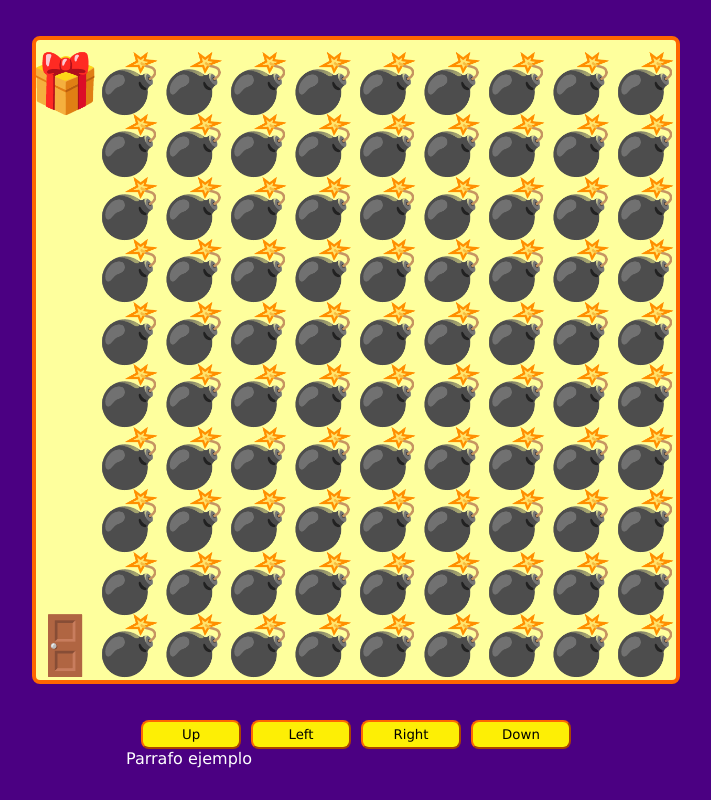
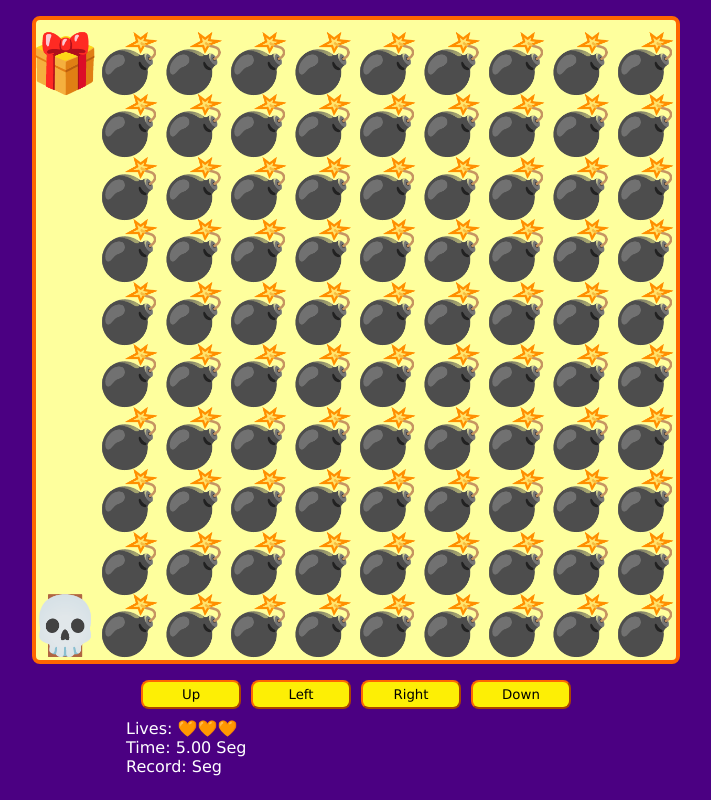
Before and after one commit to jjgomeza22/VideoGame-WhitJS, a plain HTML site: page public/index.html in a window 1280 px wide. Shown: the whole page, without its empty margins (284-995 px from the left). Drawn offline with Linux system fonts and the light colour scheme; files whose address does not match are found by name.

Commit message:
finished game

```diff
--- a/public/index.html
+++ b/public/index.html
@@ -20,7 +20,9 @@
     </div>
 
     <div class="messages">
-        <p>Parrafo ejemplo</p>
+        <p>Lives: <span id="lives"></span></p>
+        <p>Time: <span id="time"></span></p>
+        <p>Record: <span id="record"></span></p>
     </div>
     <script src="../src/maps.js"></script>
     <script src="../src//utils//constants.js"></script>
--- a/src/game.js
+++ b/src/game.js
@@ -1,37 +1,222 @@
 const canvas = document.querySelector('#game');
 const game = canvas.getContext('2d');
 
+const btnUp = document.querySelector('#up');
+const btnLeft = document.querySelector('#left');
+const btnRight = document.querySelector('#right');
+const btnDown = document.querySelector('#down');
+
+const lives = document.querySelector('#lives');
+const time = document.querySelector('#time');
+const recordH = document.querySelector('#record');
+
+let timeStart;
+let timeLayer;
+let timeInterval;
+let currentTime;
+
 let canvasSize;
 let elementSize;
+
+let x;
+let y;
+
+const playerPosition = {
+    x: undefined,
+    y: undefined
+};
+
+const giftPosition = {
+    x: undefined,
+    y: undefined
+};
+
+let bombsPosition = [
+    {
+        x: undefined,
+        y: undefined
+    },
+];
+
+const levelUp = () => {
+    const xEquals = playerPosition.x.toFixed(2) == giftPosition.x.toFixed(2);
+    const yEquals = playerPosition.y.toFixed(2) == giftPosition.y.toFixed(2);
+    if (xEquals && yEquals) {
+        constants.mapNumber += 1;
+        startGame();
+    }
+};
+
+const levelDown = () => {
+    const bombColision = bombsPosition.find(bomb => {
+        const xbombColision = bomb.x.toFixed(2) == playerPosition.x.toFixed(2);
+        const ybombColision = bomb.y.toFixed(2) == playerPosition.y.toFixed(2);
+        return xbombColision && ybombColision;
+    });
+    if (!!bombColision) {
+        constants.lives--;
+
+        if (constants.lives <= 0){
+            constants.mapNumber = 0;
+            constants.lives = 3;
+            timeStart = undefined;
+        }
+
+        playerPosition.x = undefined;
+        playerPosition.y = undefined;
+        startGame();
+    }
+};
+
+const printPlayer = () => {
+    game.fillText(emojis['PLAYER'], playerPosition.x, playerPosition.y);
+    levelUp();
+    levelDown();
+};
+
+const setIconPositions = (col, posX, posY) => {
+    if (col == 'O') {
+        if (!playerPosition.x && !playerPosition.y) {
+            playerPosition.x = posX;
+            playerPosition.y = posY;
+        }
+    } else if (col == 'I') {
+        giftPosition.x = posX;
+        giftPosition.y = posY;
+    } else if (col == 'X') {
+        bombsPosition.push({
+            x: posX,
+            y: posY,
+        });
+    }
+};
+
+const setRecord = () => {
+    let record = localStorage.getItem('record');
+    record = !! record? Number(record) * 0.001  : '';
+    recordH.innerText = record + ' Seg';
+};
+
+const saveRecordInStorage = () => {
+    const record = localStorage.getItem('record');
+    const newRecord = (Date.now() - timeStart).toFixed(2);
+    if (!record) {
+        localStorage.setItem('record', newRecord);
+    } else {
+        if (Number(record) >= newRecord)
+            localStorage.setItem('record', newRecord);
+    }
+
+};
+
+const winGame = () => {
+    saveRecordInStorage();
+    clearInterval(timeInterval);
+};
+
+const showLives = () => {
+    lives.innerText = emojis['HEART'].repeat(constants.lives);
+};
+
+const showTime = () => {
+    const timeInSeg = (Date.now() - timeStart) * 0.001;
+    time.innerText = timeInSeg.toFixed(2) + ' Seg';
+};
 
 const startGame = () => {
     game.font = (elementSize - constants.iconSize) + 'px Verdana';
     game.textAlign = 'end';
 
     const map = maps[constants.mapNumber];
+    if(!map) {
+        winGame();
+        return;
+    }
+
+    if (!timeStart) {
+        timeStart = Date.now();
+        timeInterval = setInterval(showTime, 100);
+            setRecord();
+    }
+
+    showLives();
     const mapRows = map.trim().split('\n');
     const mapRowCols = mapRows.map(row => row.trim().split(''));
-    const x = elementSize + 0.5;
-    const y = elementSize - 1.5;
+    game.clearRect(0,0 , canvasSize, canvasSize);
+    bombsPosition = [];
     mapRowCols.forEach((row, indexRow) => {
         row.forEach((col, indexCol) => {
-            game.fillText(emojis[col], x*(indexCol + 1), y*(indexRow + 1));
+            const posX = x*(indexCol + 1);
+            const posY = y*(indexRow + 1);
+            game.fillText(emojis[col], posX, posY);
+            setIconPositions(col, posX, posY);
         });
     });
+    printPlayer();
 };
 
 const setCanvasSize = () => {
-    canvasSize = window.innerHeight * 0.8;
+    canvasSize = window.innerHeight * constants.vh;
     if (window.innerHeight > window.innerWidth){
-        canvasSize = window.innerWidth * 0.8;
+        canvasSize = window.innerWidth * constants.vh;
     }
 
     canvas.setAttribute('width', canvasSize);
     canvas.setAttribute('height', canvasSize);
 
     elementSize = canvasSize / constants.iconNumber;
+    x = elementSize + 0.5;
+    y = elementSize - 1.5;
     startGame();
+};
+
+const moveUp = () => {
+    const pos = playerPosition.y - y;
+    if (!(pos < y)){
+        playerPosition.y -= y;
+        startGame();
+    }
+};
+const moveLeft = () => {
+    const pos = playerPosition.x - x;
+    if (!(pos < x)){
+        playerPosition.x -= x;
+        startGame();
+    }
+};
+const moveRight = () => {
+    const pos = playerPosition.x + x;
+    if (!(pos > canvasSize + x)){
+        playerPosition.x += x;
+        startGame();
+    }
+};
+const moveDown = () => {
+    const pos = playerPosition.y + y;
+    if (!(pos > canvasSize)){
+        playerPosition.y += y;
+        startGame();
+    }
+};
+
+const movePlayer = (evt) => {
+    key = evt.key;
+
+    if (key == 'ArrowUp') moveUp();
+
+    else if (key == 'ArrowLeft') moveLeft();
+
+    else if (key == 'ArrowRight') moveRight();
+
+    else if (key == 'ArrowDown') moveDown();
+
 };
 
 window.addEventListener('load', setCanvasSize);
 window.addEventListener('resize', setCanvasSize);
+window.addEventListener('keydown', movePlayer);
+
+btnUp.addEventListener('click', moveUp);
+btnLeft.addEventListener('click', moveLeft);
+btnRight.addEventListener('click', moveRight);
+btnDown.addEventListener('click', moveDown);
--- a/src/maps.js
+++ b/src/maps.js
@@ -7,6 +7,7 @@ const emojis = {
     BOMB_COLLISION: "🔥",
     GAME_OVER: "👎",
     WIN: "🏆",
+    HEART: "🧡",
   };
 
 const maps = [];
--- a/src/styles.css
+++ b/src/styles.css
@@ -12,7 +12,7 @@ body {
     justify-content: center;
     flex-wrap: wrap;
     width: 100vw;
-    height: 90vh;
+    height: 85vh;
 }
 
 canvas {
@@ -47,6 +47,7 @@ button:not(:last-child) {
     display: flex;
     flex-wrap: wrap;
     margin: 0 auto;
+    margin-top: 10px;
     width: 80%;
     max-width: 460px;
 }
--- a/src/utils/constants.js
+++ b/src/utils/constants.js
@@ -1,5 +1,7 @@
 const constants = {
+    vh: 0.8,
     iconSize: 7,
     mapNumber: 0,
-    iconNumber: 10
+    iconNumber: 10,
+    lives: 3,
 }
```
